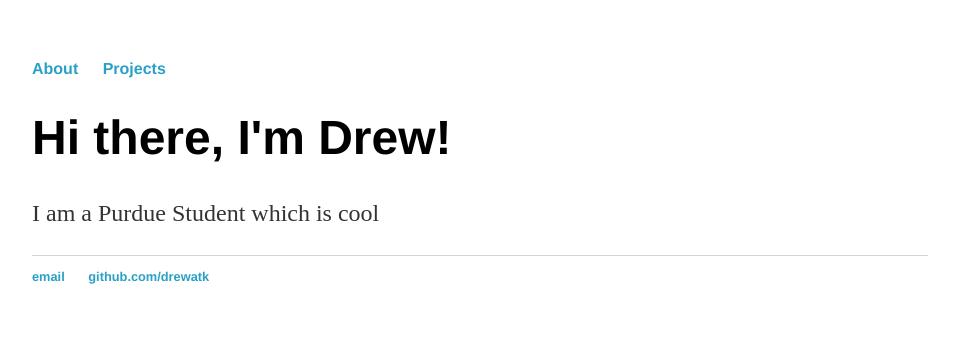
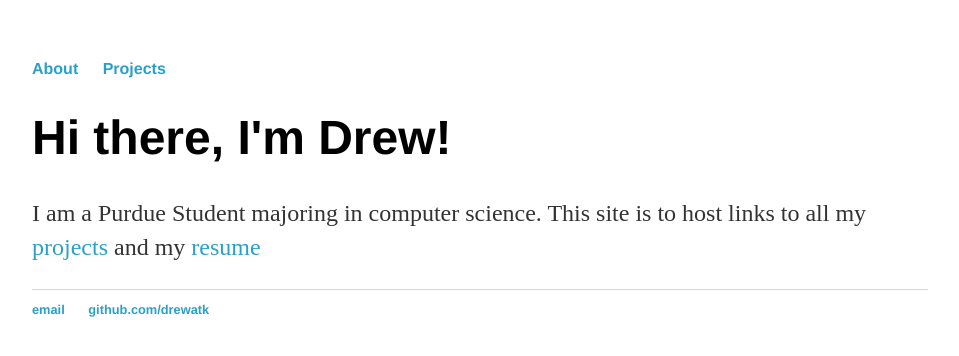
Before and after one commit to drewatk/drewatk.github.io, a Jekyll site: the page built from index.md, in a window 1280 px wide. Shown: the top 356 px of the page, without its empty margins (160-1119 px from the left). Built offline with Jekyll 4.4.1, drawn with Linux system fonts in a browser that asks for light colours.

Commit message:
modified home page with links

```diff
--- a/index.md
+++ b/index.md
@@ -4,4 +4,4 @@ title: Drew Atkinson
 ---
 
 # Hi there, I\'m Drew!
-I am a Purdue Student which is cool
+I am a Purdue Student majoring in computer science. This site is to host links to all my [projects](/projects) and my [resume](/resumes/fall15.docx)
```
